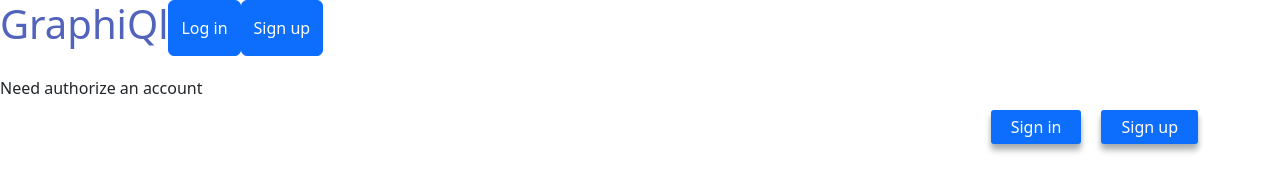
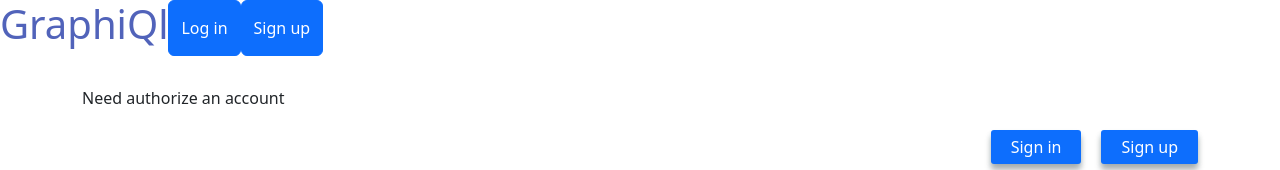
Before and after one commit to GrigoriyKlimenko/graphiql-app, a React (Vite) app in the folder graphiql/: page / in a window 1280 px wide. Shown: the top 170 px of the page. Built offline with nearby package versions, Linux system fonts and the light colour scheme; no server answers.

Commit message:
fix: change position for text where need authorize an account

```diff
--- a/graphiql/src/pages/Home.tsx
+++ b/graphiql/src/pages/Home.tsx
@@ -17,7 +17,7 @@
 
   return (
     <div>
-      <div>{currentUser ? userLinks : 'Need authorize an account'}</div>
+      <div className="container">{currentUser ? userLinks : 'Need authorize an account'}</div>
       <section className="welcome">
         <div className="welcome__container container">
           <div className="welcome__buttons">
```
